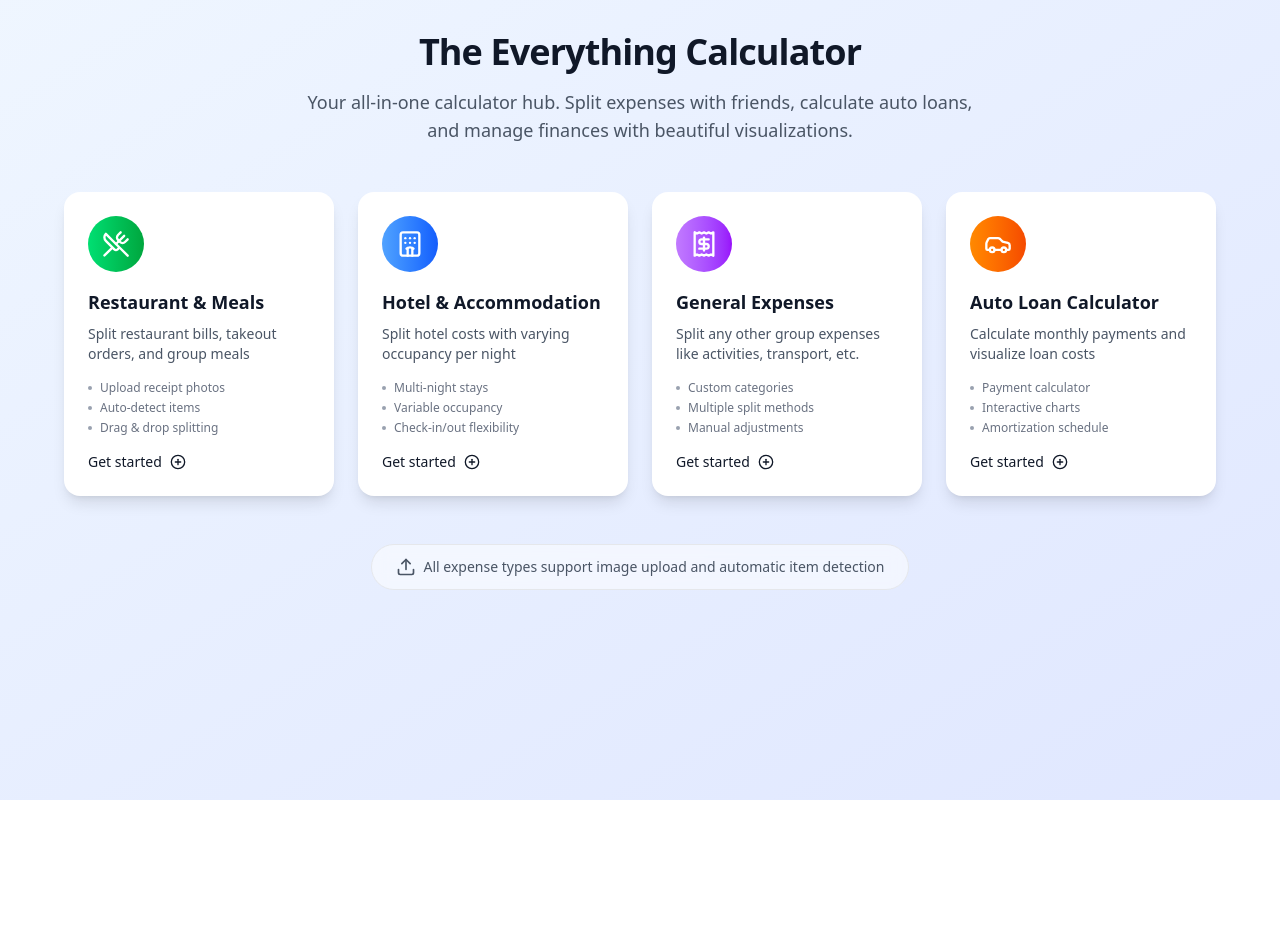
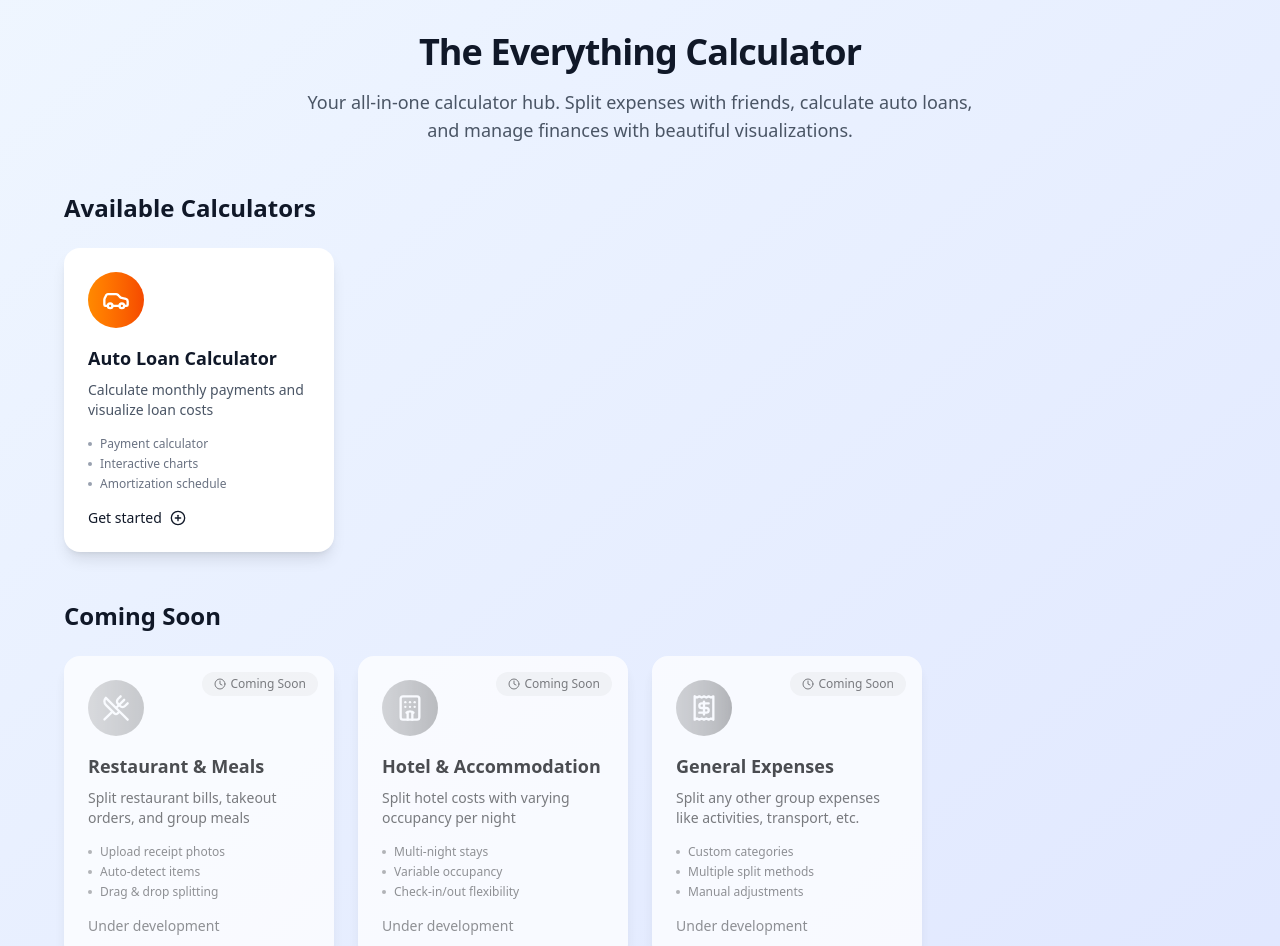
Before and after one commit to Ethansev/EverythingCalculator, a Next.js app: page / in a window 1280 px wide. Shown: the top 946 px of the page. Before the commit the page ends 800 px from the top, so only its background shows below. Built offline with nearby package versions, Linux system fonts and the light colour scheme.

Commit message:
Updated ExpenseTypeSelector to separate available and coming soon expense types.

```diff
--- a/src/components/ExpenseTypeSelector.tsx
+++ b/src/components/ExpenseTypeSelector.tsx
@@ -1,14 +1,26 @@
 "use client"
 
 import { motion } from "framer-motion"
-import { UtensilsCrossed, Hotel, Receipt, Car, Upload, PlusCircle } from "lucide-react"
+import { UtensilsCrossed, Hotel, Receipt, Car, Upload, PlusCircle, Clock } from "lucide-react"
 import Link from "next/link"
 
 export function ExpenseTypeSelector() {
-  const expenseTypes = [
+  const availableTypes = [
+    {
+      id: 'car' as const,
+      href: '/car',
+      title: 'Auto Loan Calculator',
+      description: 'Calculate monthly payments and visualize loan costs',
+      icon: Car,
+      color: 'from-orange-400 to-orange-600',
+      features: ['Payment calculator', 'Interactive charts', 'Amortization schedule']
+    }
+  ]
+
+  const comingSoonTypes = [
     {
       id: 'meal' as const,
-      href: '/expenses/meal',
+      href: '/meal',
       title: 'Restaurant & Meals',
       description: 'Split restaurant bills, takeout orders, and group meals',
       icon: UtensilsCrossed,
@@ -17,7 +29,7 @@ export function ExpenseTypeSelector() {
     },
     {
       id: 'hotel' as const,
-      href: '/expenses/hotel',
+      href: '/hotel',
       title: 'Hotel & Accommodation',
       description: 'Split hotel costs with varying occupancy per night',
       icon: Hotel,
@@ -26,28 +38,22 @@ export function ExpenseTypeSelector() {
     },
     {
       id: 'general' as const,
-      href: '/expenses/general',
+      href: '/general',
       title: 'General Expenses',
       description: 'Split any other group expenses like activities, transport, etc.',
       icon: Receipt,
       color: 'from-purple-400 to-purple-600',
       features: ['Custom categories', 'Multiple split methods', 'Manual adjustments']
-    },
-    {
-      id: 'car' as const,
-      href: '/expenses/car',
-      title: 'Auto Loan Calculator',
-      description: 'Calculate monthly payments and visualize loan costs',
-      icon: Car,
-      color: 'from-orange-400 to-orange-600',
-      features: ['Payment calculator', 'Interactive charts', 'Amortization schedule']
     }
   ]
 
   return (
-    <div className="max-w-6xl mx-auto">
+    <div className="max-w-6xl mx-auto space-y-12">
+      {/* Available Calculators */}
+      <div>
+        <h2 className="text-2xl font-bold text-gray-900 dark:text-white mb-6">Available Calculators</h2>
         <div className="grid grid-cols-1 md:grid-cols-2 lg:grid-cols-4 gap-6">
-        {expenseTypes.map((type, index) => {
+          {availableTypes.map((type, index) => {
             const IconComponent = type.icon
             return (
               <Link key={type.id} href={type.href}>
@@ -93,11 +99,68 @@ export function ExpenseTypeSelector() {
             )
           })}
         </div>
+      </div>
+
+      {/* Coming Soon */}
+      <div>
+        <h2 className="text-2xl font-bold text-gray-900 dark:text-white mb-6">Coming Soon</h2>
+        <div className="grid grid-cols-1 md:grid-cols-2 lg:grid-cols-4 gap-6">
+          {comingSoonTypes.map((type, index) => {
+            const IconComponent = type.icon
+            return (
+              <motion.div
+                key={type.id}
+                initial={{ opacity: 0, y: 20 }}
+                animate={{ opacity: 1, y: 0 }}
+                transition={{ duration: 0.5, delay: 0.3 + index * 0.1 }}
+                className="relative h-full"
+              >
+                <div className="relative overflow-hidden rounded-2xl bg-white dark:bg-gray-800 shadow-lg h-full flex flex-col opacity-75 grayscale">
+                  {/* Coming Soon Badge */}
+                  <div className="absolute top-4 right-4 z-10">
+                    <span className="inline-flex items-center px-3 py-1 rounded-full text-xs font-medium bg-gray-100 dark:bg-gray-700 text-gray-600 dark:text-gray-400">
+                      <Clock className="w-3 h-3 mr-1" />
+                      Coming Soon
+                    </span>
+                  </div>
+
+                  <div className="p-6 flex flex-col flex-1">
+                    <div className={`inline-flex items-center justify-center w-14 h-14 rounded-full bg-gradient-to-r ${type.color} text-white mb-4 opacity-50`}>
+                      <IconComponent className="w-7 h-7" />
+                    </div>
+
+                    <h3 className="text-lg font-semibold text-gray-900 dark:text-white mb-2">
+                      {type.title}
+                    </h3>
+
+                    <p className="text-sm text-gray-600 dark:text-gray-300 mb-4 flex-1">
+                      {type.description}
+                    </p>
+
+                    <ul className="space-y-1 mb-4">
+                      {type.features.map((feature, featureIndex) => (
+                        <li key={featureIndex} className="flex items-center text-xs text-gray-500 dark:text-gray-400">
+                          <div className="w-1 h-1 bg-gray-400 rounded-full mr-2" />
+                          {feature}
+                        </li>
+                      ))}
+                    </ul>
+
+                    <div className="mt-auto flex items-center text-sm font-medium text-gray-500 dark:text-gray-500">
+                      Under development
+                    </div>
+                  </div>
+                </div>
+              </motion.div>
+            )
+          })}
+        </div>
+      </div>
 
       <motion.div
         initial={{ opacity: 0 }}
         animate={{ opacity: 1 }}
-        transition={{ duration: 0.5, delay: 0.5 }}
+        transition={{ duration: 0.5, delay: 0.6 }}
         className="text-center mt-12"
       >
         <div className="inline-flex items-center px-6 py-3 rounded-full bg-white/50 dark:bg-gray-800/50 backdrop-blur-sm border border-gray-200 dark:border-gray-700">
```
Lines whose indentation alone changed are shown as unchanged.
